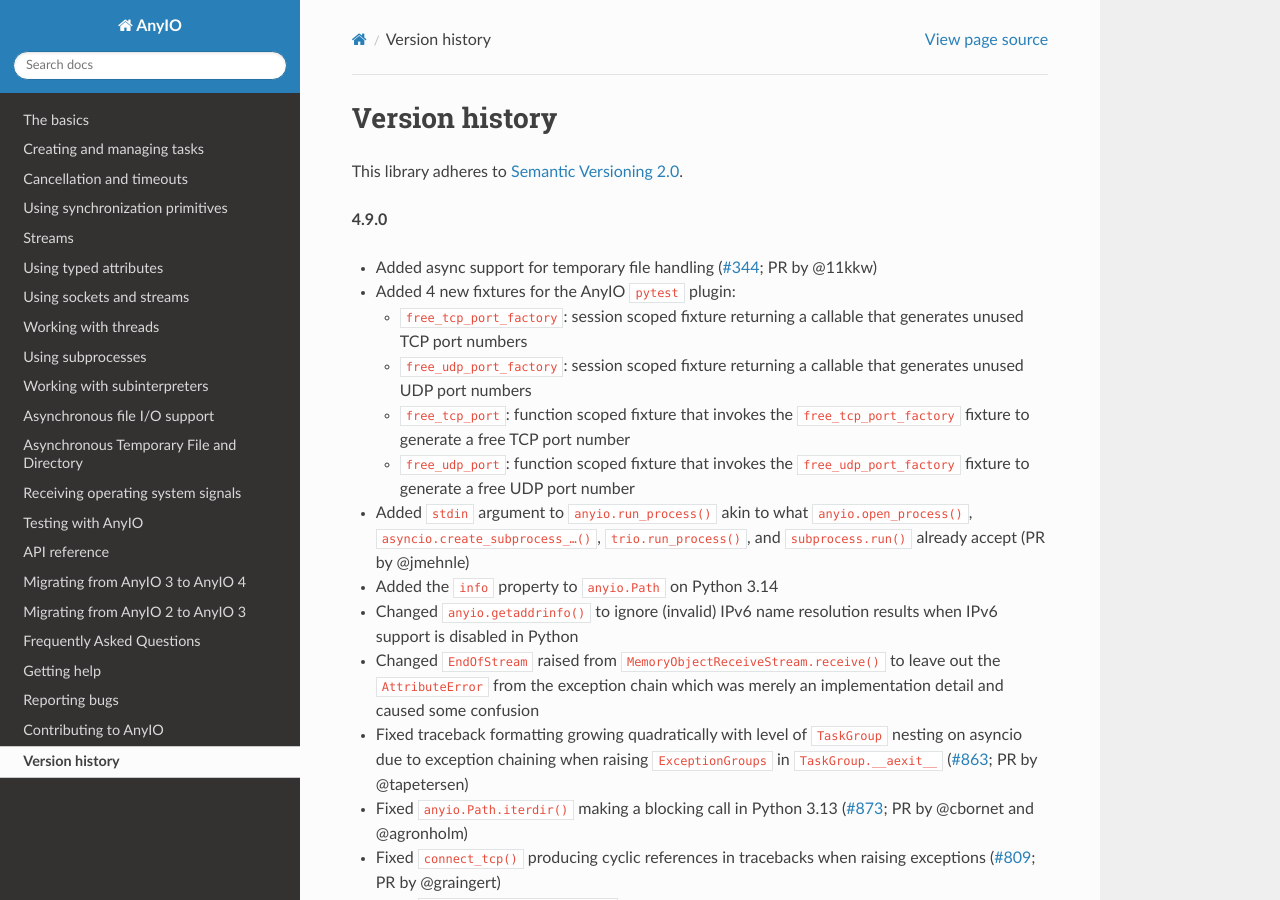
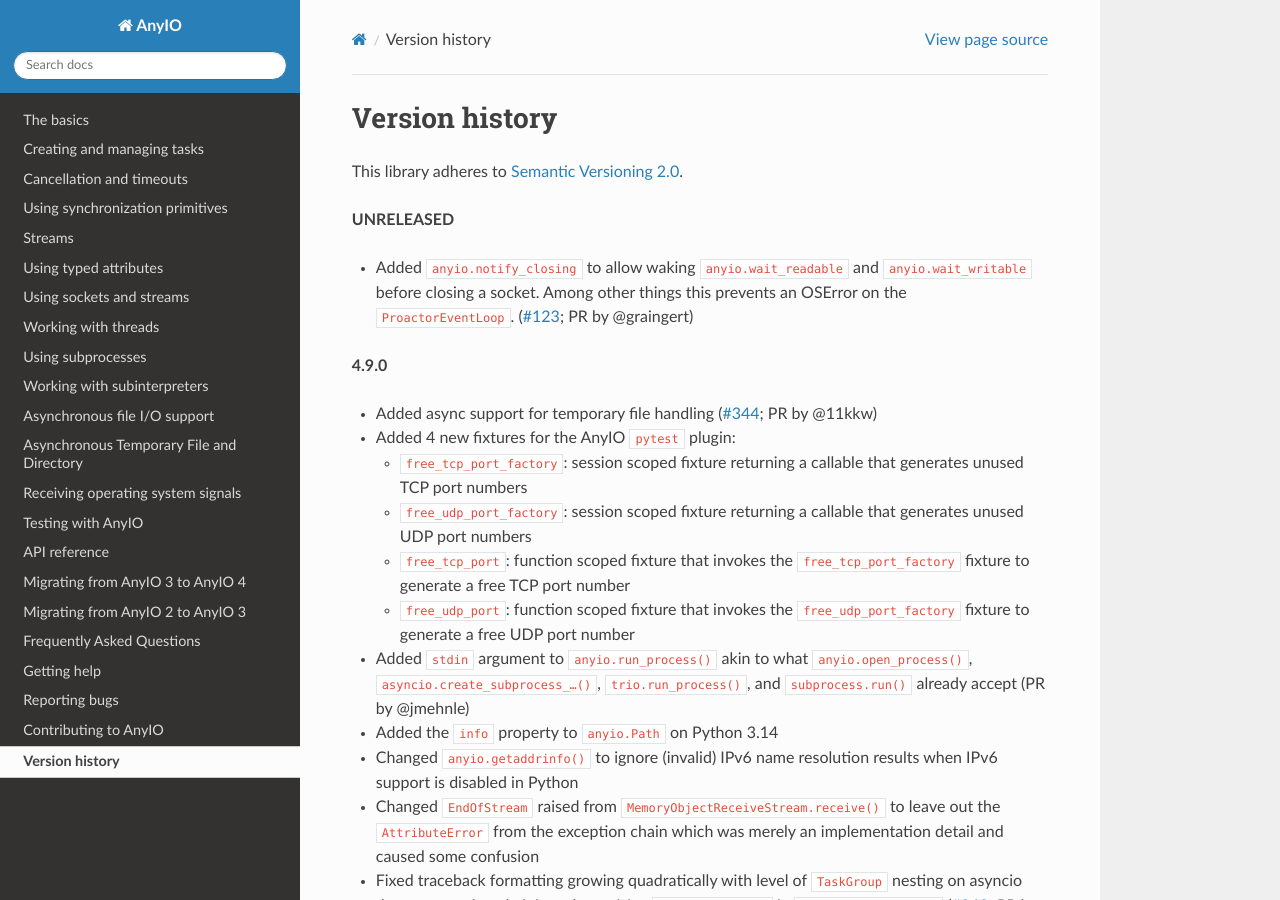
Before and after one commit to agronholm/anyio, a Sphinx documentation site: the page built from docs/versionhistory.rst, in a window 1280 px wide and 900 px high. Built offline with Sphinx 7.4.7 and the Read the Docs theme 3.1.0, drawn with Linux system fonts in a browser that asks for light colours; the version number could not be read and is left out.

Commit message:
add version

```diff
--- a/docs/versionhistory.rst
+++ b/docs/versionhistory.rst
@@ -2,6 +2,13 @@ Version history
 ===============
 
 This library adheres to `Semantic Versioning 2.0 <http://semver.org/>`_.
+
+**UNRELEASED**
+
+- Added ``anyio.notify_closing`` to allow waking ``anyio.wait_readable``
+  and ``anyio.wait_writable`` before closing a socket. Among other things
+  this prevents an OSError on the ``ProactorEventLoop``.
+  (`#123 <https://github.com/agronholm/anyio/pull/896>`_; PR by @graingert)
 
 **4.9.0**
 
```
